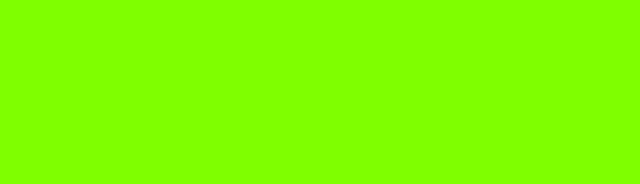
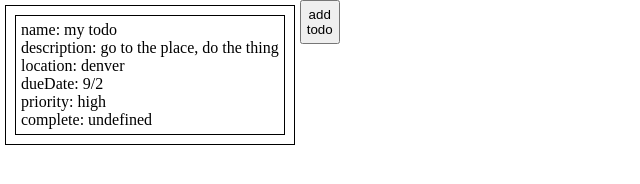
Before and after one commit to paramoody/to-do, a website built with webpack: page src/template.html in a window 1280 px wide. Shown: the whole page, without its empty margins (0-640 px from the left). Built offline with nearby package versions, Linux system fonts and the light colour scheme.

Commit message:
add ui, button, and add todo functionality

```diff
--- a/package.json
+++ b/package.json
@@ -4,7 +4,10 @@
   "description": "",
   "main": "index.js",
   "scripts": {
-    "test": "echo \"Error: no test specified\" && exit 1"
+    "test": "echo \"Error: no test specified\" && exit 1",
+    "build": "webpack",
+    "dev": "webpack serve",
+    "deploy": "git subtree push --prefix dist origin gh-pages"
   },
   "repository": {
     "type": "git",
--- /dev/null
+++ b/project.js
@@ -0,0 +1,4 @@
+export function project (name){
+    let list = [];
+    return {name, list};
+}
--- /dev/null
+++ b/src/homepage.js
@@ -0,0 +1,38 @@
+import { toDo } from './toDo';
+
+export default (project) => {
+  let container = document.createElement('div');
+  container.classList.add('container');
+  document.body.appendChild(container);
+  let toDos = document.createElement('div');
+  toDos.classList.add('toDos');
+  printTodo(project.list[0], toDos);
+  container.appendChild(toDos);
+
+  function printTodo(todo, div) {
+    let toDoDiv = document.createElement('div');
+    toDoDiv.classList.add('to-do-div');
+    for (const [key, value] of Object.entries(todo)) {
+      const p = document.createElement('p');
+      p.textContent = `${key}: ${value}`;
+      toDoDiv.appendChild(p);
+    }
+    div.appendChild(toDoDiv);
+  }
+  let addBtn = document.createElement('button');
+  addBtn.classList.add('add-button');
+  addBtn.textContent = 'add todo';
+  container.appendChild(addBtn);
+  addBtn.addEventListener('click', () => {
+    let newTodo = toDo(
+      'go to bank',
+      'get money',
+      'bank',
+      'tomorrow',
+      'high',
+      false
+    );
+    project.list.push(newTodo);
+    printTodo(project.list[1], toDos);
+  });
+};
--- a/src/index.js
+++ b/src/index.js
@@ -1,3 +1,14 @@
 import { greeting } from "./greeting.js";
 import "./styles.css";
-console.log(greeting);
+import {toDo} from "./toDo.js";
+import homepage from "./homepage.js";
+import { project } from "../project.js";
+
+let myToDo = toDo("my todo","go to the place, do the thing", "denver", "9/2", "high");
+
+console.log(myToDo);
+
+let defaultProject = project("default")
+defaultProject.list.push(myToDo);
+console.log("project: " + defaultProject, defaultProject.name, defaultProject.list);
+homepage(defaultProject);
--- a/src/styles.css
+++ b/src/styles.css
@@ -1,3 +1,26 @@
-body {
-  background-color:chartreuse;
+*{
+  padding: 0;
+  margin: 0;
+  box-sizing: border-box;
 }
+.container{
+  display: flex;
+  /* flex-direction: column; */
+}
+.toDos{
+  border: 1px solid black;
+  padding: 5px;
+  margin: 5px;
+}
+.to-do-div{
+  border: 1px solid black;
+  padding: 5px;
+  margin: 4px;
+}
+.add-button{
+  padding: 5px;
+  flex: 0;
+  display: inline-block ;
+  align-self: flex-start;
+
+}
--- /dev/null
+++ b/src/toDo.js
@@ -0,0 +1,4 @@
+export function toDo(name, description, location, dueDate, priority, complete) {
+
+    return { name, description, location, dueDate, priority, complete };
+}
```
